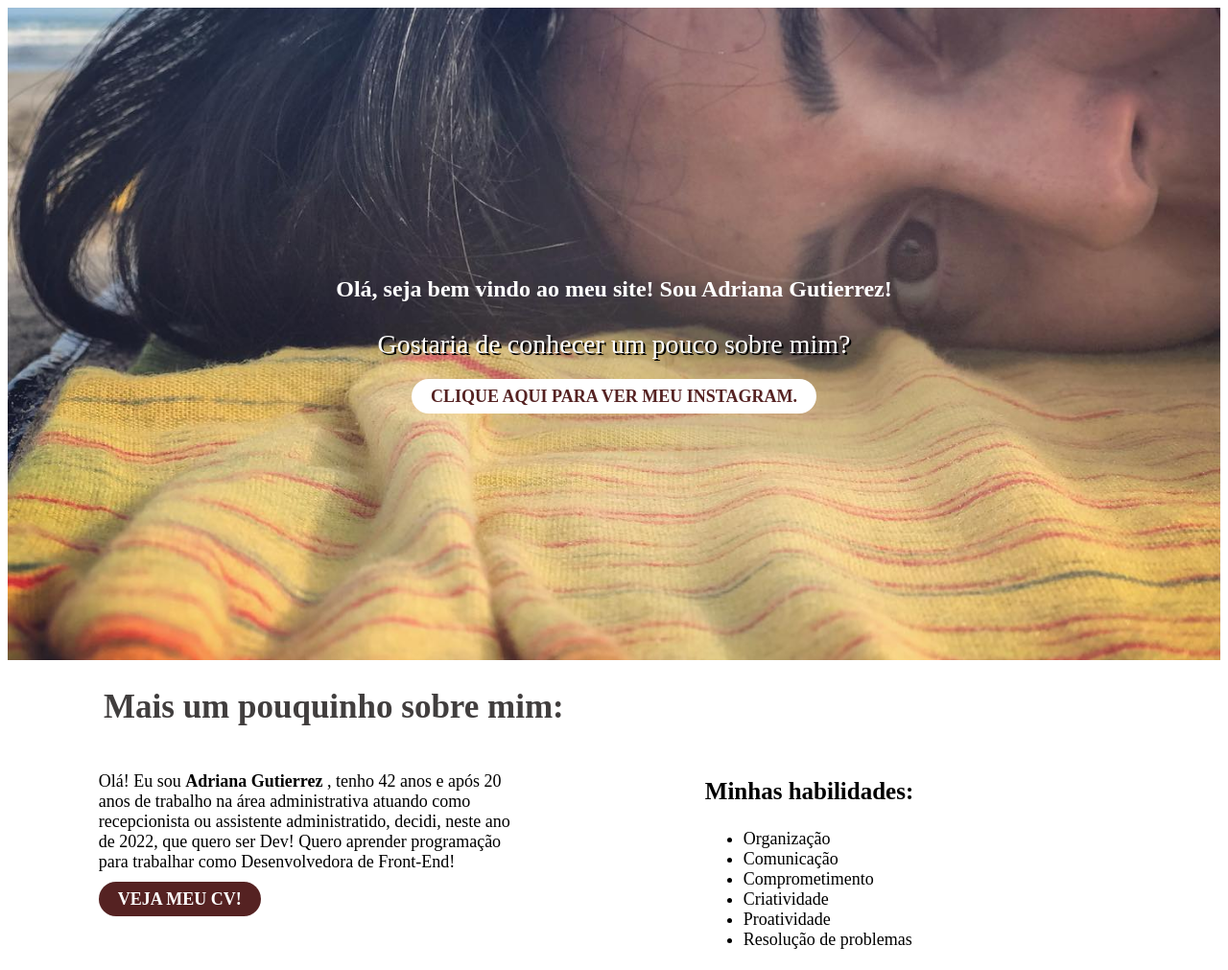
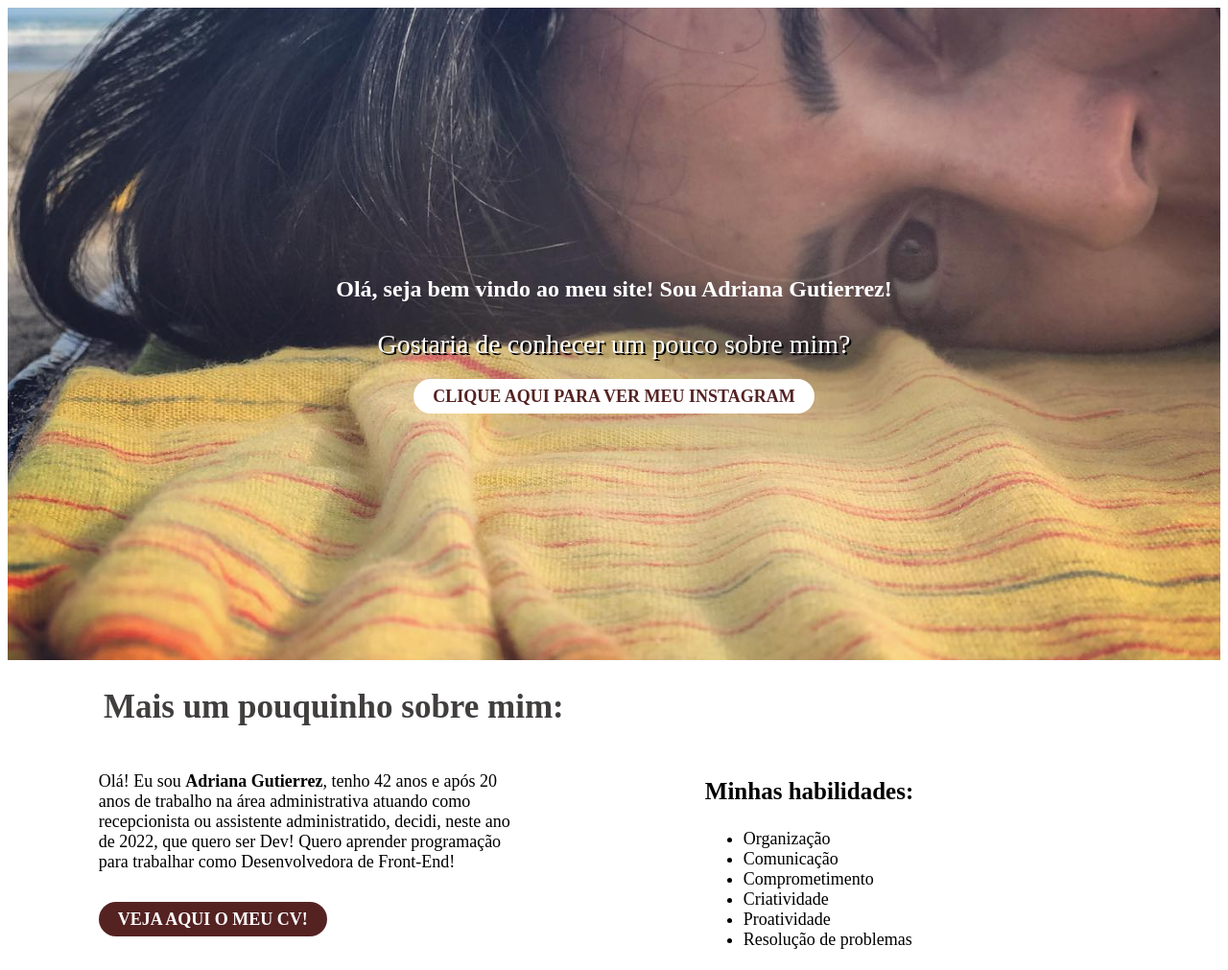
Before and after one commit to DrikaDev/OficinaRePrograma, a plain HTML site: page index.html in a window 1280 px wide. Shown: the top 1011 px of the page at 96% size. Drawn offline with Linux system fonts and the light colour scheme.

Commit message:
Update index.html

```diff
--- a/index.html
+++ b/index.html
@@ -1,6 +1,9 @@
 <!DOCTYPE html>
 
 <head>
+    <link rel="preconnect" href="https://fonts.googleapis.com">
+    <link rel="preconnect" href="https://fonts.gstatic.com" crossorigin>
+    <link href="https://fonts.googleapis.com/css2?family=Quicksand:wght@300;400;500;700&display=swap" rel="stylesheet">
     <meta charset="UTF-8">
     <link rel="stylesheet" href="./CSS/style.css">
     <title>Site Adriana Gutierrez</title>
@@ -9,11 +12,10 @@
 <body>
     <div class="caixa-banner">
         <div class="filha1">
-            <!--<img src = "img/eunapraia.jpg" alt = "minha imagem na praia">-->
             <h1 class="titulo1">Olá, seja bem vindo ao meu site! Sou Adriana Gutierrez!</h1>
             <p class="subtitulo1">Gostaria de conhecer um pouco sobre mim?</p>
-            <a class="link-sobre" href="https://www.instagram.com/adri_guti_guti/" target="_blank">Clique
-                aqui para ver meu instagram.</a>
+            <a class="link-sobre" href="https://www.instagram.com/adri_guti_guti" target="_blank">Clique
+                aqui para ver meu instagram</a>
         </div>
     </div>
 
@@ -21,11 +23,11 @@
 
     <div class="caixa-sobre">
         <div class="lado1">
-            <p>Olá! Eu sou <span class="nome">Adriana Gutierrez </span>, tenho 42 anos e após 20 anos de
+            <p>Olá! Eu sou <span class="nome">Adriana Gutierrez</span>, tenho 42 anos e após 20 anos de
                 trabalho na área administrativa atuando como recepcionista ou assistente administratido,
                 decidi, neste ano de 2022, que quero ser Dev! Quero aprender programação para trabalhar
-                como Desenvolvedora de Front-End!</p>
-            <a class="link-cv" href="IMG/adrianaGutierrez.pdf" target= "_blank">Veja meu CV!</a>
+                como Desenvolvedora de Front-End!</p><br>
+            <a class="link-cv" href="IMG/adrianaGutierrez.pdf" target= "_blank">Veja aqui o meu CV!</a>
         </div>
 
         <div class="lado2">
```
